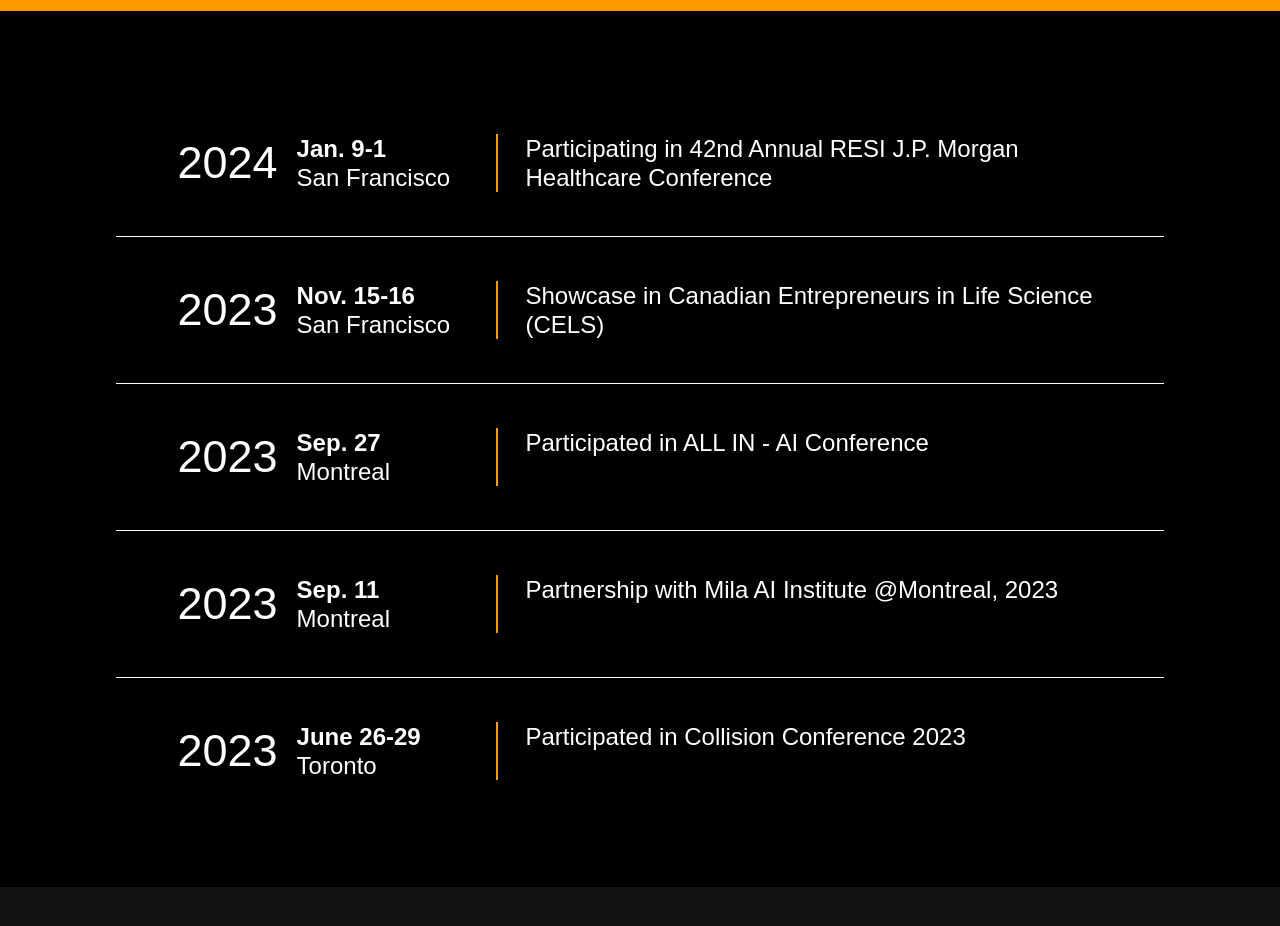
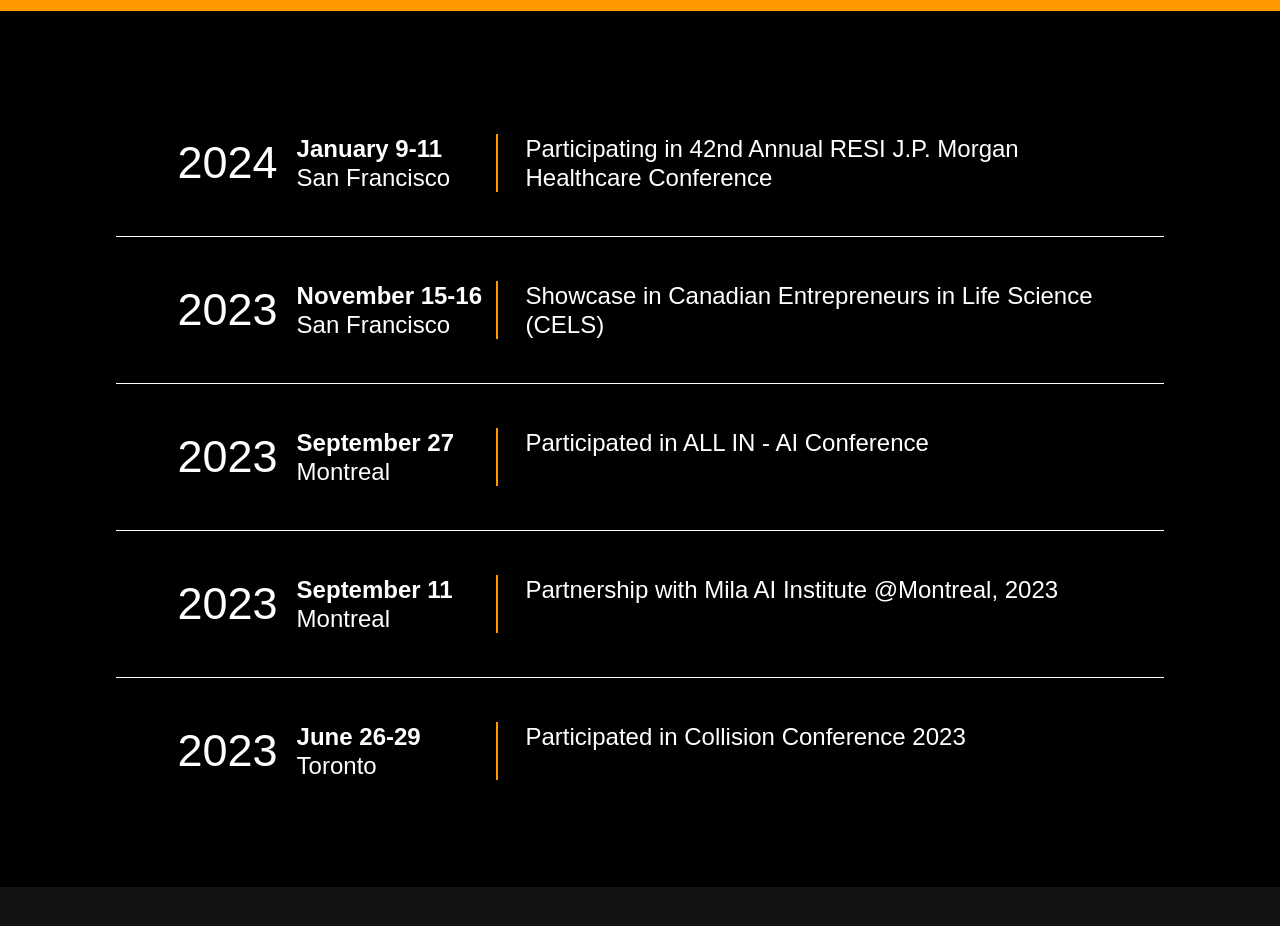
Before and after one commit to AwakeAI/awakeai.github.io, a Next.js app: page /story in a window 1280 px wide. Shown: the part 920-1846 px from the top of the page. Built offline with nearby package versions, Linux system fonts and the light colour scheme.

Commit message:
Fix typos

```diff
--- a/src/app/(normal)/about/Section2.tsx
+++ b/src/app/(normal)/about/Section2.tsx
@@ -59,7 +59,7 @@
             setting a new standard in elder care.
             <br/> <br/>
             To ensure privacy, our large model algorithm goes beyond skeleton technology by anonymizing the identity
-            information of older people, maximizing their privacy protection. Additionally, our system requires no
+            information of older adults, maximizing their privacy protection. Additionally, our system requires no
             wearable devices, buttons, or charging.
             <br/> <br/>
             Join us in revolutionizing elder care. Discover how AwakeAI can make a difference in the lives of your loved
--- a/src/app/(normal)/about/Section3.tsx
+++ b/src/app/(normal)/about/Section3.tsx
@@ -109,7 +109,7 @@
                 Broadly Applicable
               </Text>
               <Text fontSize={{ base: "16px", lg: "24px" }} lineHeight={{ base: "19px", lg: "29px" }} fontWeight={400}>
-                The application can be extended to hospitals long-term care facilities and homecare facilities.
+                The application can be extended to hospitals, homecare and long-term care facilities.
               </Text>
             </Flex>
           </Flex>
--- a/src/app/(normal)/home/Section1.tsx
+++ b/src/app/(normal)/home/Section1.tsx
@@ -85,7 +85,7 @@
           textAlign={{ base: "center", md: "left" }}
           lineHeight={{ base: "18px", lg: "21px" }}
         >
-          {`Stay informd with concise updates on your loved ones' well-being`}
+          {`Stay informed with concise updates on your loved ones' well-being`}
         </Text>
         <Link
           href="/about"
--- a/src/app/(normal)/story/Senction3.tsx
+++ b/src/app/(normal)/story/Senction3.tsx
@@ -28,7 +28,7 @@
               </Text>
               <Flex direction="column">
                 <Text fontSize="24px" lineHeight="29px" fontWeight={700} whiteSpace="nowrap">
-                  Jan. 9-1
+                  January 9-11
                 </Text>
                 <Text fontSize="24px" lineHeight="29px" fontWeight={400} whiteSpace="nowrap">
                   San Francisco
@@ -65,7 +65,7 @@
               </Text>
               <Flex direction="column">
                 <Text fontSize="24px" lineHeight="29px" fontWeight={700} whiteSpace="nowrap">
-                  Nov. 15-16
+                  November 15-16
                 </Text>
                 <Text fontSize="24px" lineHeight="29px" fontWeight={400} whiteSpace="nowrap">
                   San Francisco
@@ -102,7 +102,7 @@
               </Text>
               <Flex direction="column">
                 <Text fontSize="24px" lineHeight="29px" fontWeight={700} whiteSpace="nowrap">
-                  Sep. 27
+                  September 27
                 </Text>
                 <Text fontSize="24px" lineHeight="29px" fontWeight={400} whiteSpace="nowrap">
                   Montreal
@@ -139,7 +139,7 @@
               </Text>
               <Flex direction="column">
                 <Text fontSize="24px" lineHeight="29px" fontWeight={700} whiteSpace="nowrap">
-                  Sep. 11
+                  September 11
                 </Text>
                 <Text fontSize="24px" lineHeight="29px" fontWeight={400} whiteSpace="nowrap">
                   Montreal
```
